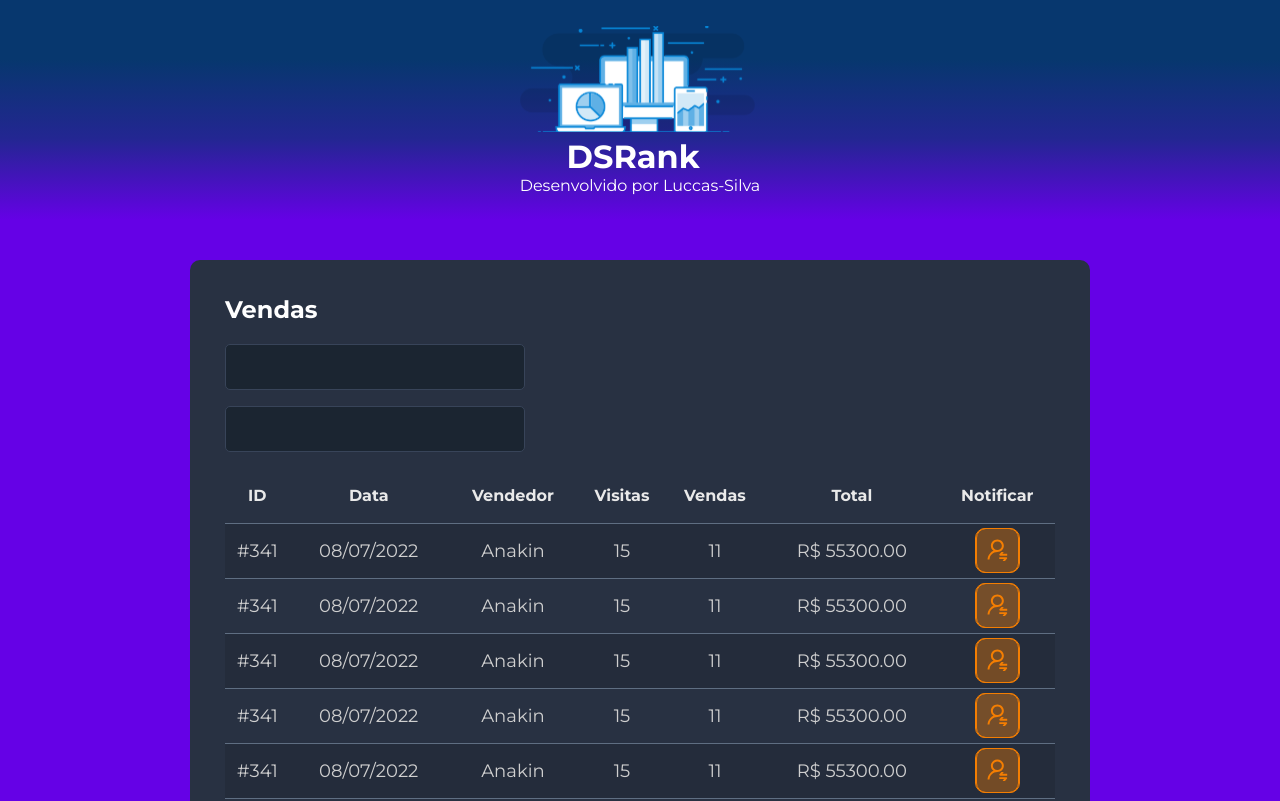
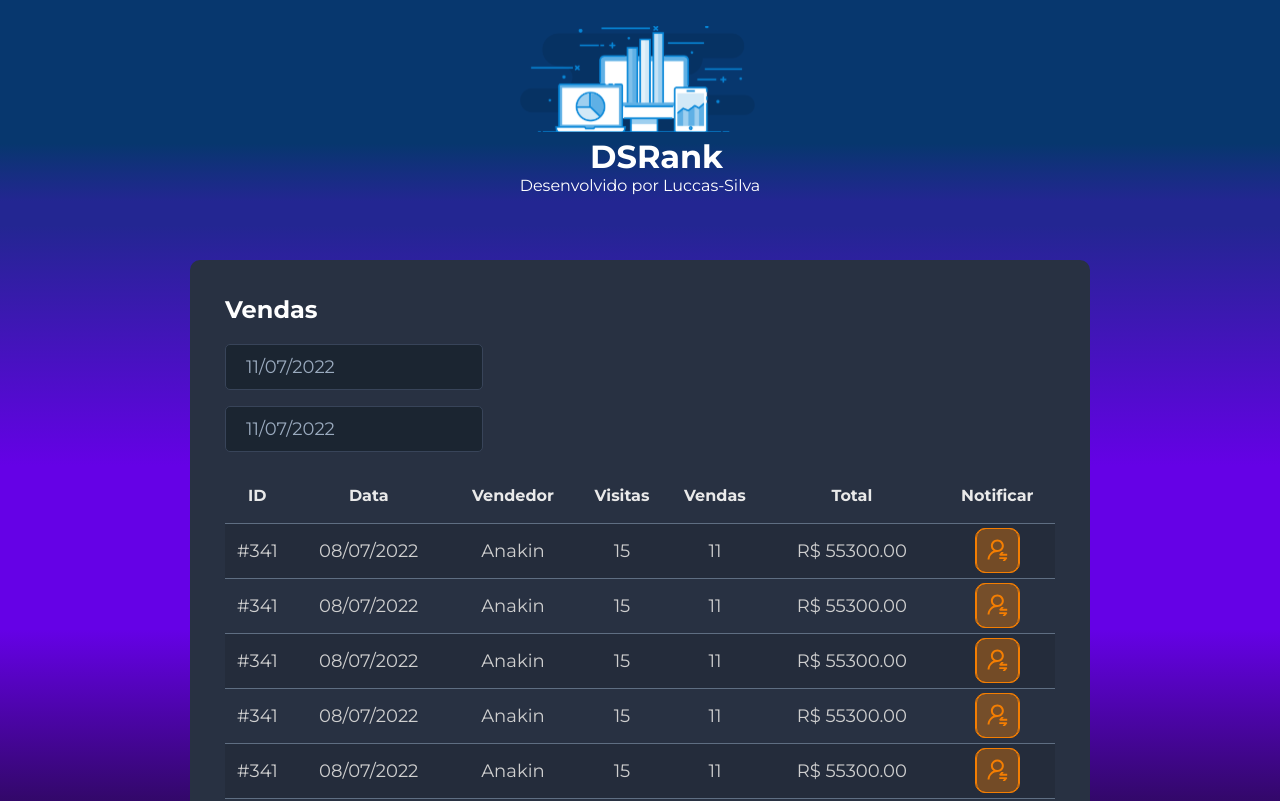
Before and after one commit to Luccas-Silva/react_rank_website, a React (Vite) app in the folder FrontEnd/: page / in a window 1280 px wide. Shown: the top 801 px of the page. Built offline with nearby package versions, Linux system fonts and the light colour scheme.

Commit message:
Datepicker

```diff
--- a/FrontEnd/package.json
+++ b/FrontEnd/package.json
@@ -8,7 +8,9 @@
     "preview": "vite preview"
   },
   "dependencies": {
+    "@types/react-datepicker": "4.4.2",
     "react": "^18.0.0",
+    "react-datepicker": "4.8.0",
     "react-dom": "^18.0.0"
   },
   "devDependencies": {
--- a/FrontEnd/src/components/Header/index.tsx
+++ b/FrontEnd/src/components/Header/index.tsx
@@ -7,7 +7,7 @@ function Header() {
         <header>
             <div className='dsrank-logo-containar'>
                 <img src={logo} alt="DSRank" />
-                <h1> ⠀⠀DSRank</h1>
+                <h1> ⠀⠀⠀DSRank</h1>
                 <p>
                     <a href="https://github.com/Luccas-Silva">Desenvolvido por Luccas-Silva</a>
                 </p>
--- a/FrontEnd/src/components/Header/styles.css
+++ b/FrontEnd/src/components/Header/styles.css
@@ -1,5 +1,5 @@
 header {
-    background: linear-gradient(180deg, #07376E 27.08%, #232692 63.02%, #6501E6 100%);
+    background: linear-gradient(180deg, #07376E 65.1%, #232692 91.67%);
     height: 220px;
     display: flex;
     align-items: center;
--- a/FrontEnd/src/components/SalesCard/index.tsx
+++ b/FrontEnd/src/components/SalesCard/index.tsx
@@ -1,4 +1,5 @@
-import '.'
+import DatePicker from "react-datepicker";
+import "react-datepicker/dist/react-datepicker.css";
 import NotificationButton from '../NotificationButton'
 
 import './styles.css'
@@ -7,13 +8,23 @@ function SalesCard() {
     return (
         <>
             <div className="dsrank-card">
-                <h2  className="dsrank-sales-title">Vendas</h2>
+                <h2 className="dsrank-sales-title">Vendas</h2>
                 <div>
                     <div className="dsrank-form-control-container">
-                        <input className="dsrank-form-control" type="text"/>
+                        <DatePicker
+                            selected={new Date()}
+                            onChange={(date: Date) => { }}
+                            className="dsrank-form-control"
+                            dateFormat="dd/MM/yyyy"
+                        />
                     </div>
                     <div className="dsrank-form-control-container">
-                        <input className="dsrank-form-control" type="text"/>
+                        <DatePicker
+                            selected={new Date()}
+                            onChange={(date: Date) => { }}
+                            className="dsrank-form-control"
+                            dateFormat="dd/MM/yyyy"
+                        />
                     </div>
                 </div>
 
@@ -41,7 +52,7 @@ function SalesCard() {
                                 <td>
                                     <div className="dsrank-red-btn-container">
                                         <div className="dsrank-red-btn">
-                                        <NotificationButton/>
+                                            <NotificationButton />
                                         </div>
                                     </div>
                                 </td>
@@ -56,7 +67,7 @@ function SalesCard() {
                                 <td>
                                     <div className="dsrank-red-btn-container">
                                         <div className="dsrank-red-btn">
-                                        <NotificationButton/>
+                                            <NotificationButton />
                                         </div>
                                     </div>
                                 </td>
@@ -71,7 +82,7 @@ function SalesCard() {
                                 <td>
                                     <div className="dsrank-red-btn-container">
                                         <div className="dsrank-red-btn">
-                                        <NotificationButton/>
+                                            <NotificationButton />
                                         </div>
                                     </div>
                                 </td>
@@ -86,7 +97,7 @@ function SalesCard() {
                                 <td>
                                     <div className="dsrank-red-btn-container">
                                         <div className="dsrank-red-btn">
-                                        <NotificationButton/>
+                                            <NotificationButton />
                                         </div>
                                     </div>
                                 </td>
@@ -101,7 +112,7 @@ function SalesCard() {
                                 <td>
                                     <div className="dsrank-red-btn-container">
                                         <div className="dsrank-red-btn">
-                                        <NotificationButton/>
+                                            <NotificationButton />
                                         </div>
                                     </div>
                                 </td>
@@ -116,7 +127,7 @@ function SalesCard() {
                                 <td>
                                     <div className="dsrank-red-btn-container">
                                         <div className="dsrank-red-btn">
-                                        <NotificationButton/>
+                                            <NotificationButton />
                                         </div>
                                     </div>
                                 </td>
@@ -131,7 +142,7 @@ function SalesCard() {
                                 <td>
                                     <div className="dsrank-red-btn-container">
                                         <div className="dsrank-red-btn">
-                                            <NotificationButton/>
+                                            <NotificationButton />
                                         </div>
                                     </div>
                                 </td>
--- a/FrontEnd/src/index.css
+++ b/FrontEnd/src/index.css
@@ -9,7 +9,7 @@
 
 body,
 html {
-  background: #6501E6;
+  background: linear-gradient(180deg, #232692 22.92%, #6501E6 47.4%, #6501E6 64.06%, #220A41 87.15%);
   color: #ffff;
 }
 
```
Also changed, not shown: 1 other file (tests, documents, lock files or other folders).
